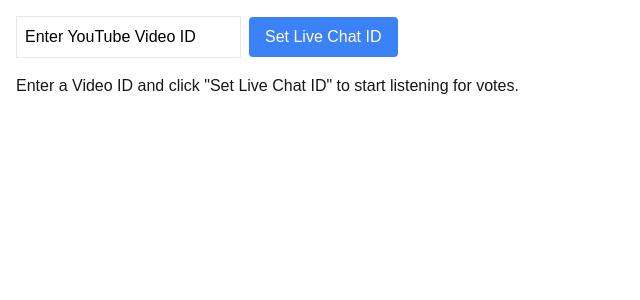
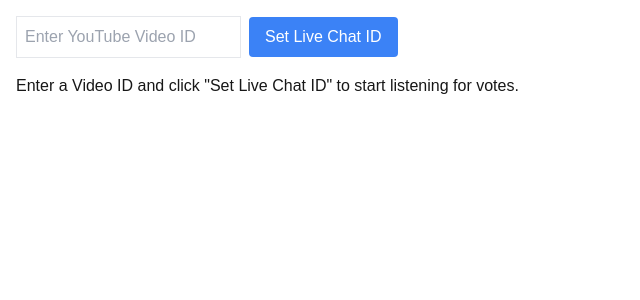
Before and after one commit to AmoebaLabsAI/the-pulse-votes-overlay, a Next.js app: page / in a window 1280 px wide. Shown: the top 300 px of the page, without its empty margins (0-640 px from the left). Built offline with nearby package versions, Linux system fonts and the light colour scheme.

Commit message:
actually fix color

```diff
--- a/app/page.tsx
+++ b/app/page.tsx
@@ -156,7 +156,7 @@ export default function Home() {
           value={videoId}
           onChange={(e) => setVideoId(e.target.value)}
           placeholder="Enter YouTube Video ID"
-          className="border p-2 mr-2 placeholder-black"
+          className="border p-2 mr-2 focus:text-black"
         />
         <button
           onClick={() => getLiveChatId(videoId)}
```
